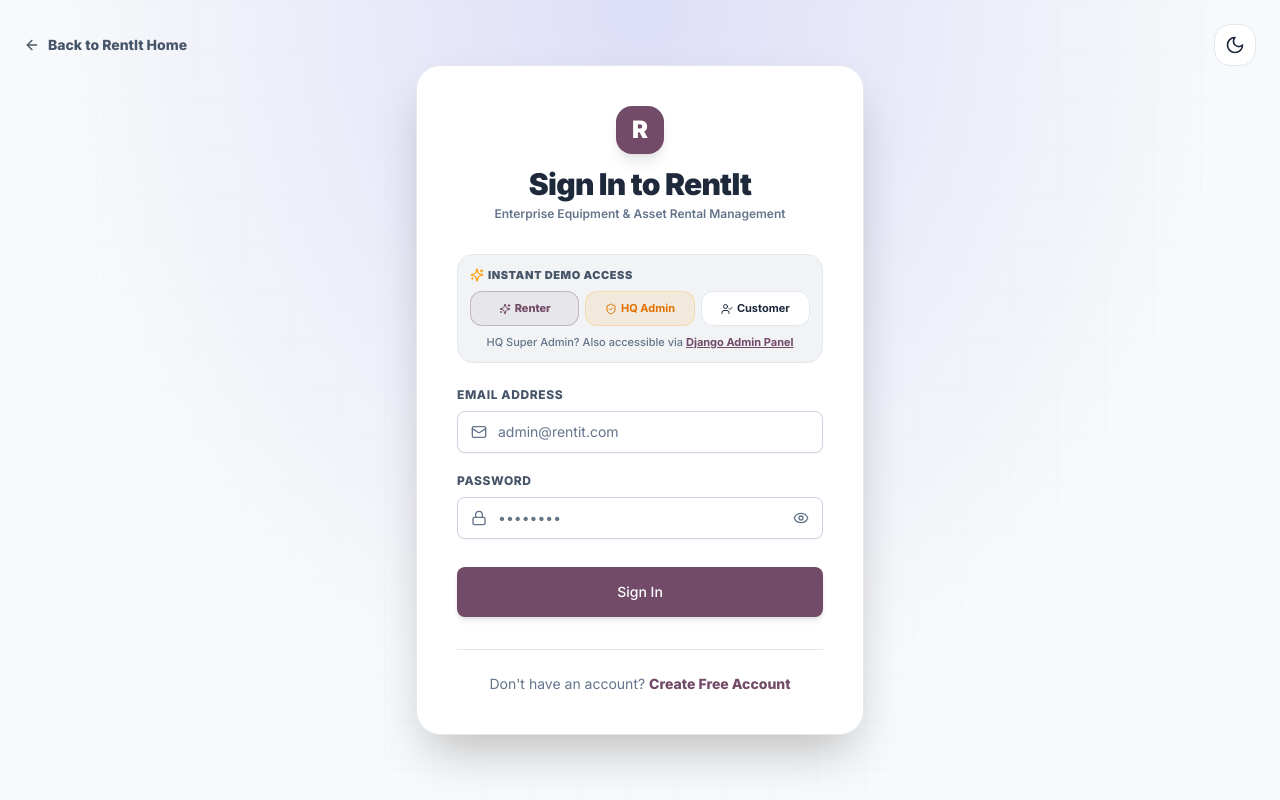
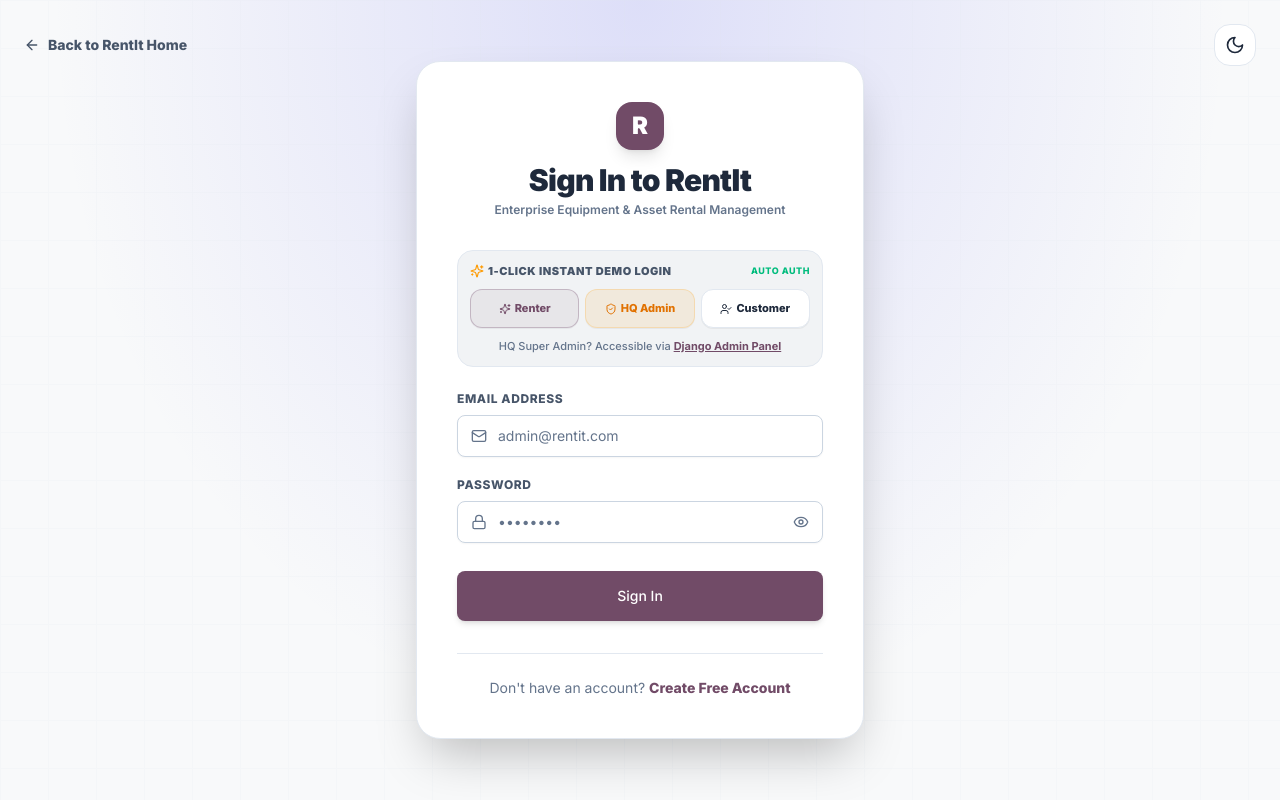
Before and after one commit to thepriyanshumishra/Rent-It, a React (Vite) app in the folder frontend-react/: page /login in a window 1280 px wide. Built offline with nearby package versions, Linux system fonts and the light colour scheme.

Commit message:
refactor: clean database models, re-seed admin/renter/customer demo accounts, enable 1-click instant auto-login on login page

```diff
--- a/frontend-react/src/pages/auth/LoginPage.jsx
+++ b/frontend-react/src/pages/auth/LoginPage.jsx
@@ -32,9 +32,30 @@
     setFormData(prev => ({ ...prev, [e.target.id]: e.target.value }));
   };
 
-  const fillDemo = (email, password) => {
+  const handleQuickDemoLogin = async (email, password) => {
+    setLoading(true);
     setFormData({ email, password });
-    toast.info(`Filled credentials for ${email}`);
+    try {
+      const loggedInUser = await login({ email, password });
+      toast.success(`Signed in as ${loggedInUser.first_name || loggedInUser.email}!`);
+
+      const isUserAdmin = loggedInUser.role === 'ADMIN' || loggedInUser.role === 'admin' || loggedInUser.is_staff || loggedInUser.is_superuser;
+      const isUserRenter = loggedInUser.role === 'RENTER' || loggedInUser.role === 'renter';
+
+      if (isUserAdmin) {
+        navigate('/admin/dashboard', { replace: true });
+      } else if (isUserRenter) {
+        navigate('/renter/dashboard', { replace: true });
+      } else {
+        navigate('/explore', { replace: true });
+      }
+    } catch (error) {
+      console.error(error);
+      const msg = error.response?.data?.detail || 'Demo authentication failed';
+      toast.error(msg);
+    } finally {
+      setLoading(false);
+    }
   };
 
   const handleSubmit = async (e) => {
@@ -53,7 +74,7 @@
       } else if (isUserRenter) {
         navigate('/renter/dashboard', { replace: true });
       } else {
-        navigate(from !== '/' && from !== '/login' ? from : '/', { replace: true });
+        navigate(from !== '/' && from !== '/login' ? from : '/explore', { replace: true });
       }
     } catch (error) {
       console.error(error);
@@ -100,36 +121,42 @@
             <p className="text-xs font-semibold text-[var(--text-muted)]">Enterprise Equipment & Asset Rental Management</p>
           </div>
 
-          {/* Quick Demo Access Pills */}
+          {/* Quick Instant Demo Access Buttons */}
           <div className="mb-6 p-3 rounded-2xl bg-[var(--bg-subtle)] border border-[var(--border)]">
-            <p className="text-[11px] font-black text-[var(--text-secondary)] uppercase tracking-wider mb-2 flex items-center gap-1">
-              <Sparkles className="w-3.5 h-3.5 text-amber-500" /> Instant Demo Access
+            <p className="text-[11px] font-black text-[var(--text-secondary)] uppercase tracking-wider mb-2.5 flex items-center justify-between">
+              <span className="flex items-center gap-1">
+                <Sparkles className="w-3.5 h-3.5 text-amber-500" /> 1-Click Instant Demo Login
+              </span>
+              <span className="text-[9px] text-emerald-500 font-extrabold">AUTO AUTH</span>
             </p>
             <div className="grid grid-cols-3 gap-1.5">
               <button
                 type="button"
-                onClick={() => fillDemo('renter@rentit.com', 'renter123456')}
-                className="px-2 py-2 rounded-xl text-[11px] font-extrabold bg-[var(--accent-subtle)] text-[var(--accent)] border border-[var(--accent)]/30 hover:bg-[var(--accent-subtle-hover)] flex items-center justify-center gap-1 transition-all"
+                disabled={loading}
+                onClick={() => handleQuickDemoLogin('renter@rentit.com', 'Password@123')}
+                className="px-2 py-2.5 rounded-xl text-[11px] font-extrabold bg-[var(--accent-subtle)] text-[var(--accent)] border border-[var(--accent)]/30 hover:bg-[var(--accent)] hover:text-white flex items-center justify-center gap-1 transition-all cursor-pointer shadow-2xs"
               >
                 <Sparkles className="w-3 h-3" /> Renter
               </button>
               <button
                 type="button"
-                onClick={() => fillDemo('admin@rentit.com', 'admin123456')}
-                className="px-2 py-2 rounded-xl text-[11px] font-bold bg-amber-500/10 text-amber-600 dark:text-amber-400 border border-amber-500/20 hover:bg-amber-500/20 flex items-center justify-center gap-1 transition-all"
+                disabled={loading}
+                onClick={() => handleQuickDemoLogin('admin@rentit.com', 'Password@123')}
+                className="px-2 py-2.5 rounded-xl text-[11px] font-extrabold bg-amber-500/10 text-amber-600 dark:text-amber-400 border border-amber-500/20 hover:bg-amber-500 hover:text-white flex items-center justify-center gap-1 transition-all cursor-pointer shadow-2xs"
               >
                 <ShieldCheck className="w-3 h-3" /> HQ Admin
               </button>
               <button
                 type="button"
-                onClick={() => fillDemo('customer@rentit.com', 'customer123456')}
-                className="px-2 py-2 rounded-xl text-[11px] font-bold bg-[var(--bg-elevated)] text-[var(--text)] border border-[var(--border)] hover:bg-[var(--bg-subtle)] flex items-center justify-center gap-1 transition-all"
+                disabled={loading}
+                onClick={() => handleQuickDemoLogin('customer@rentit.com', 'Password@123')}
+                className="px-2 py-2.5 rounded-xl text-[11px] font-extrabold bg-[var(--bg-elevated)] text-[var(--text)] border border-[var(--border)] hover:bg-[var(--text)] hover:text-[var(--bg)] flex items-center justify-center gap-1 transition-all cursor-pointer shadow-2xs"
               >
                 <UserCheck className="w-3 h-3" /> Customer
               </button>
             </div>
-            <p className="text-[11px] text-[var(--text-muted)] text-center mt-2 font-medium">
-              HQ Super Admin? Also accessible via <a href="http://localhost:8000/admin/" target="_blank" rel="noreferrer" className="text-[var(--accent)] underline font-bold">Django Admin Panel</a>
+            <p className="text-[11px] text-[var(--text-muted)] text-center mt-2.5 font-medium">
+              HQ Super Admin? Accessible via <a href="http://localhost:8000/admin/" target="_blank" rel="noreferrer" className="text-[var(--accent)] underline font-bold">Django Admin Panel</a>
             </p>
           </div>
 
```
Also changed, not shown: 1 other file (tests, documents, lock files or other folders).
